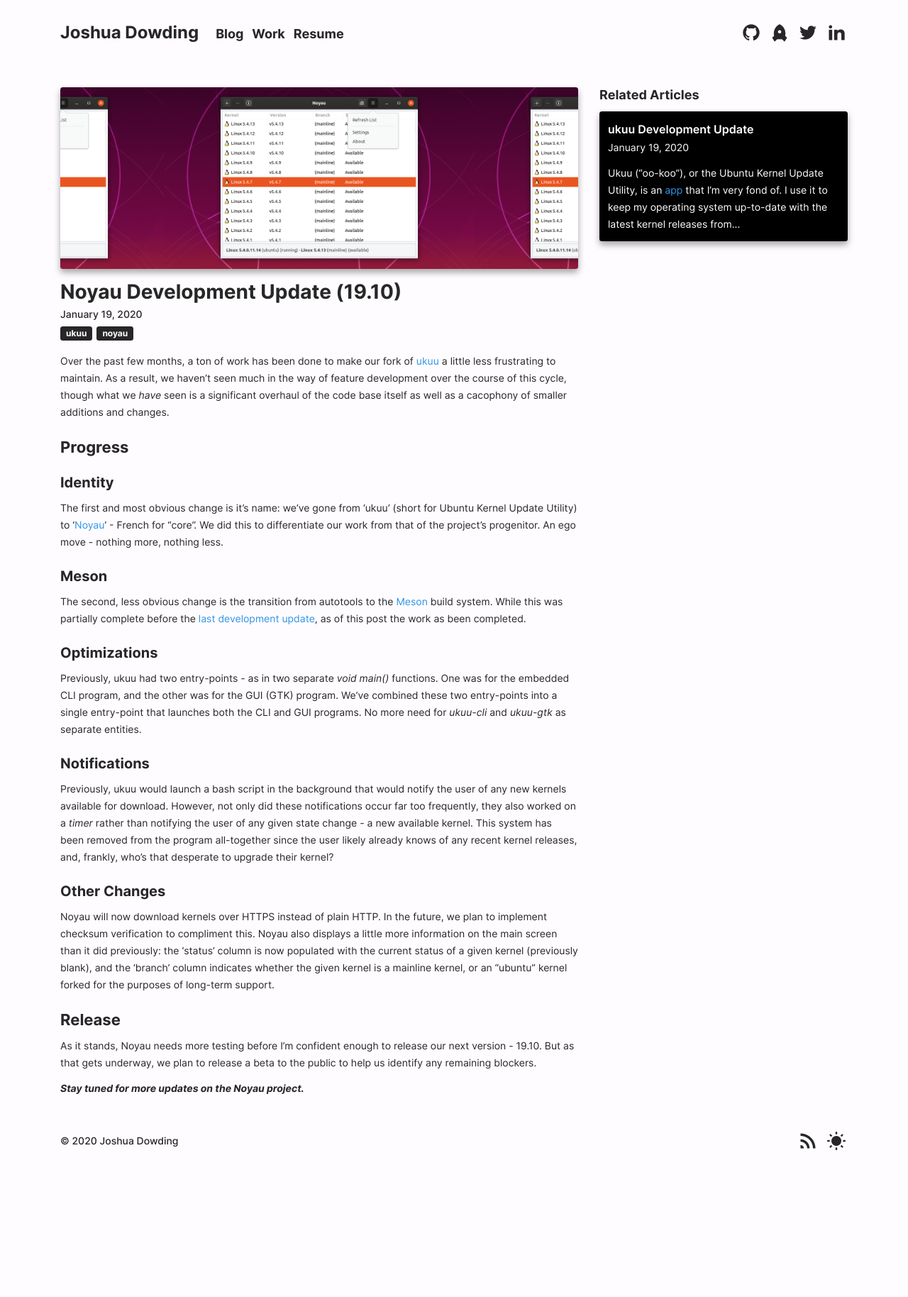
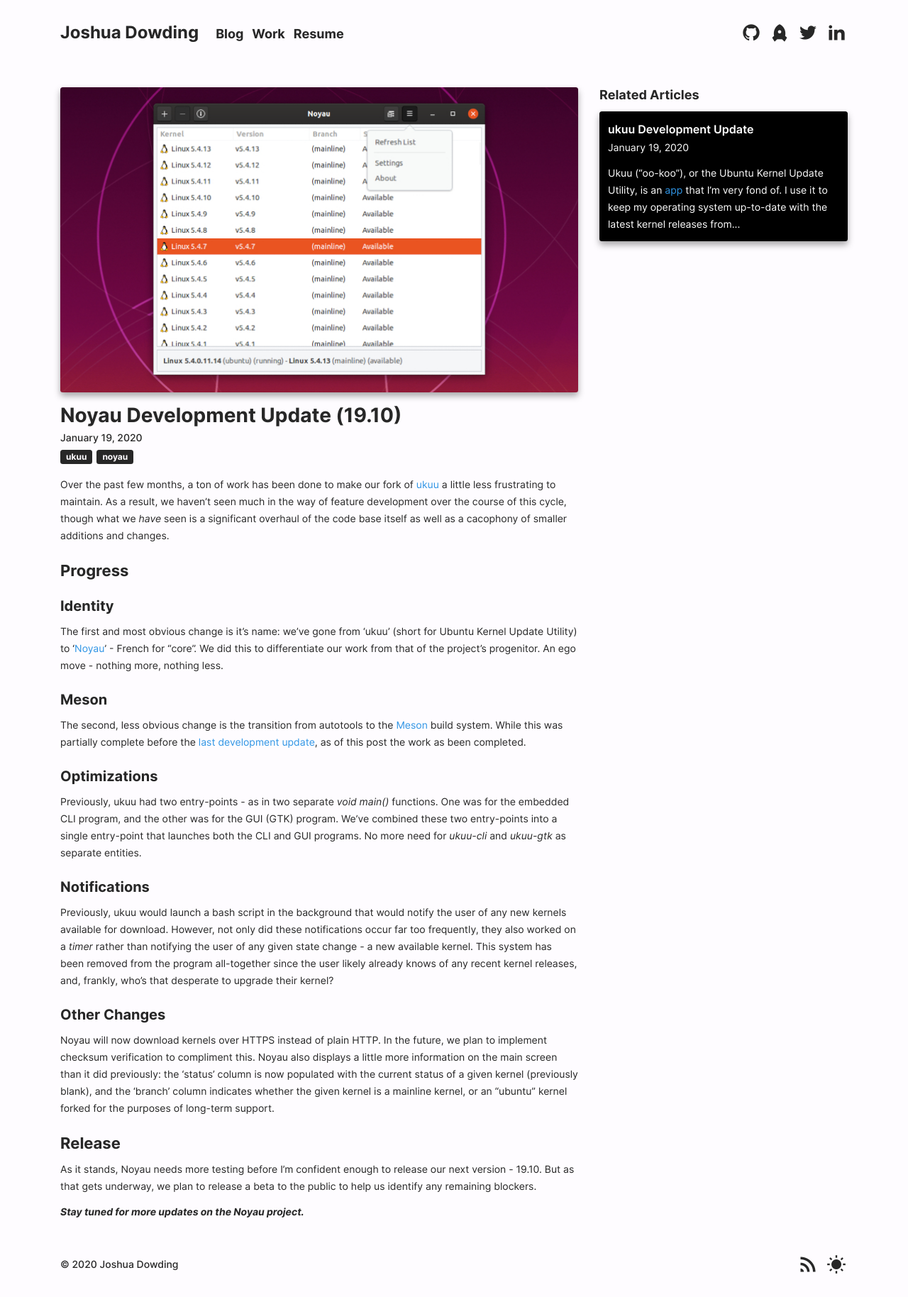
Before and after one commit to joshuadowding/jdowding.me, a Jekyll site: the page built from _posts/2020-01-19-noyau-development-update.md, in a window 1280 px wide. Shown: the whole page at 71% size. Built offline with Jekyll 4.4.1, drawn with Linux system fonts in a browser that asks for light colours; before the commit the page ends 1654 px from its top, so only the background shows below that.

Commit message:
improve appearance of blog post thumbnails

```diff
--- a/_posts/2020-01-19-noyau-development-update.md
+++ b/_posts/2020-01-19-noyau-development-update.md
@@ -1,7 +1,7 @@
 ---
 layout: post
 title: Noyau Development Update (19.10)
-image: /img/blog/2020-01-19-1.jpg
+image: /img/blog/2020-01-19-1-1.jpg
 categories:
 tags: ukuu noyau
 ---
--- a/css/main.scss
+++ b/css/main.scss
@@ -540,19 +540,18 @@
           &:not(.project) {
             .post-image {
               width: 100%;
-              height: 256px;
+              height: 430px;
               margin: 0;
               margin-bottom: 16px;
 
               .image-wrapper {
                 width: 100%;
-                height: 256px;
+                height: 430px;
 
                 .image {
-                  background-repeat: repeat;
-                  background-size: contain;
+                  background-size: cover;
                   width: 100%;
-                  height: 256px;
+                  height: 430px;
                 }
               }
             }
```
Also changed, not shown: img/blog/2020-01-19-1-1.jpg (added).
